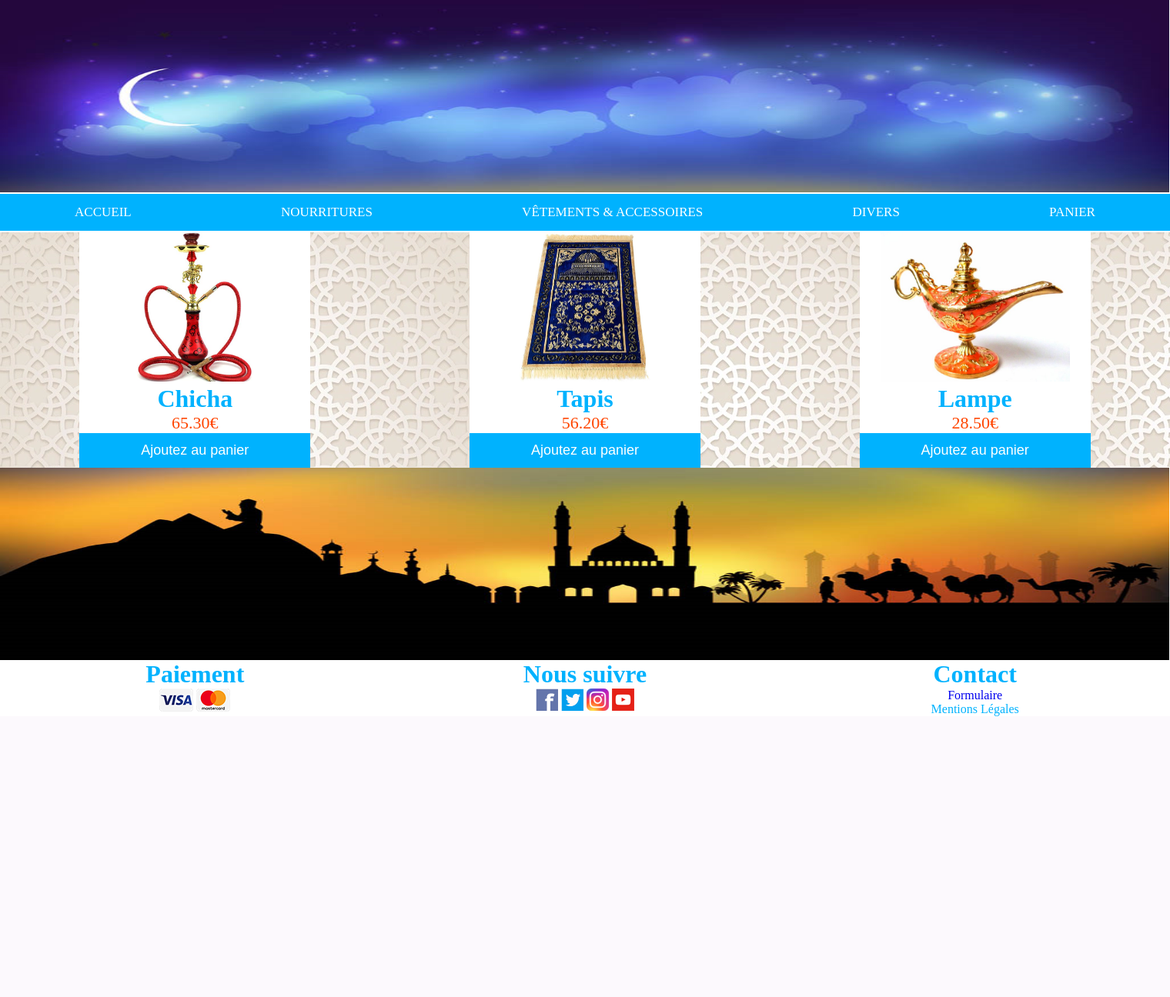
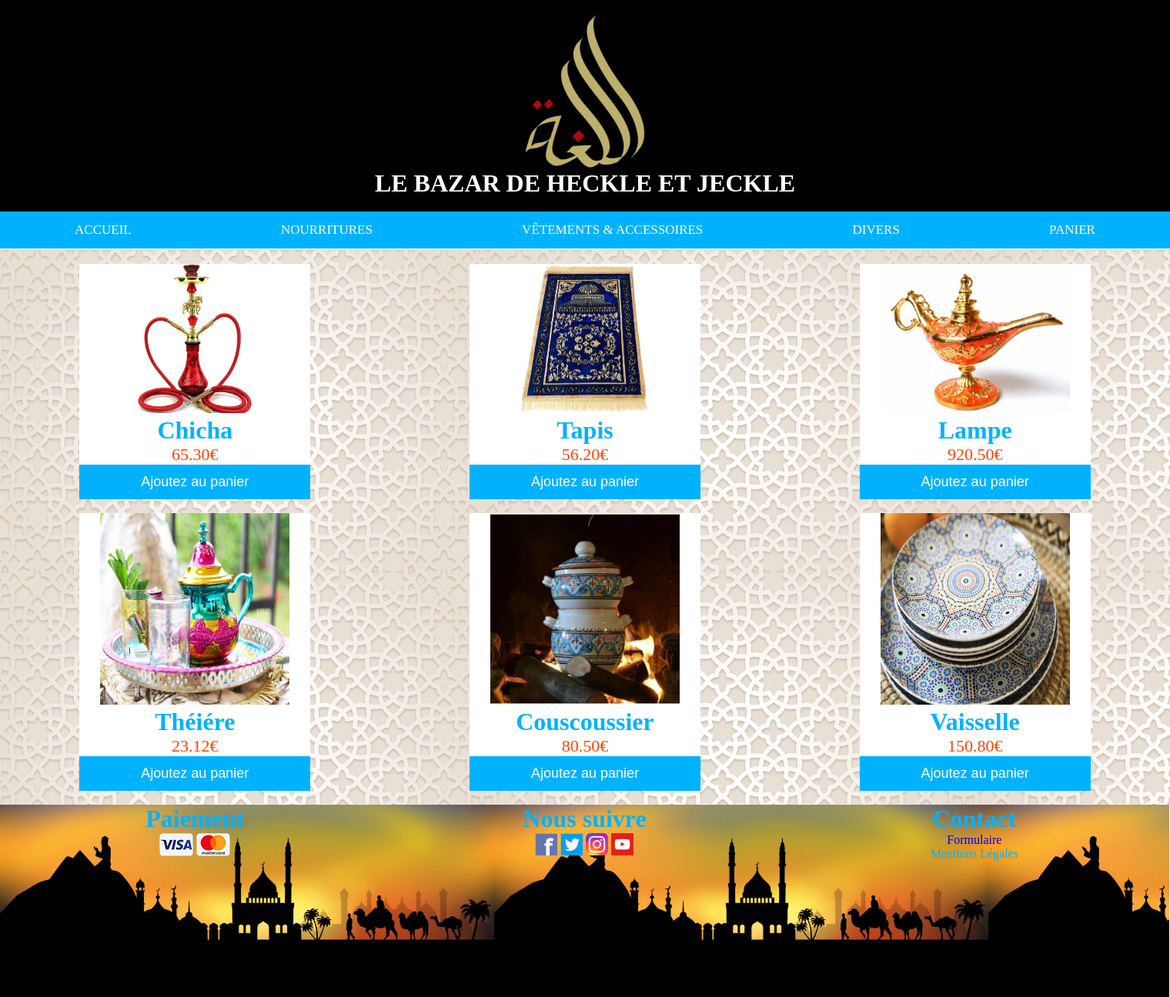
Before and after one commit to nicepowpowloko/heckle-jeckle, a PHP site: page /divers.php in a window 1520 px wide. Shown: the whole page at 77% size. Before the commit the page ends 931 px from the top, so only its background shows below. Run offline with PHP 8.4, Linux system fonts and the light colour scheme.

Commit message:
Lundi matin...

```diff
--- a/Page du Site/divers.php
+++ b/Page du Site/divers.php
@@ -15,6 +15,8 @@ include '../acceuil/nav.php'
 ?>
 
 <main>
+  <br>
+<div class="AR">
   <div class="card">
     <img src="../Images/Chicha.jpg" style="width:50%">
     <h1>Chicha</h1>
@@ -30,9 +32,32 @@ include '../acceuil/nav.php'
   <div class="card">
     <img src="../Images/Lampe Génie.jpg" style="width:82%">
     <h1>Lampe</h1>
-  <p class="price">28.50€</p>
+    <p class="price">920.50€</p>
     <p><button>Ajoutez au panier</button></p>
   </div>
+</div>
+<br>
+<div class="AR">
+  <div class="card">
+      <img src="../Images/théiére.jpg" style="width:82%">
+      <h1>Théiére</h1>
+      <p class="price">23.12€</p>
+      <p><button>Ajoutez au panier</button></p>
+  </div>
+  <div class="card">
+    <img src="../Images/couscousiere.webp" style="width:82%">
+    <h1>Couscoussier</h1>
+    <p class="price">80.50€</p>
+    <p><button>Ajoutez au panier</button></p>
+  </div>
+  <div class="card">
+    <img src="../Images/vaiselle.jpg" style="width:82%">
+    <h1>Vaisselle</h1>
+    <p class="price">150.80€</p>
+    <p><button>Ajoutez au panier</button></p>
+  </div>
+</div>
+<br>
 </main>
 
 </body>
@@ -41,10 +66,14 @@ include '../acceuil/nav.php'
      *{
         margin: 0;
     }
+
+    .AR{
+    display: flex;
+    justify-content: space-evenly;
+    flex-wrap: wrap;
+}
+
     main{
-        text-align: center;
-        display: flex;
-        flex-wrap: wrap;
         background-image: url('../Images/Background.jpg');
     }
 
--- a/Page du Site/index.php
+++ b/Page du Site/index.php
@@ -18,7 +18,7 @@ include '../acceuil/nav.php'
 
 <main>
 
-  <img src="../Images/Marchand.jpg" alt="">
+<img src="../Images/Marchand.jpg" alt="">
 <div class="bienvenue">
 <h1>Ah, Salam, je vous souhaite le bonsoir, mon noble ami.</h1>
 <p>
@@ -59,7 +59,7 @@ main{
     background-color: white;
     border-radius: 30px;
     text-align: center;
-
+    font-size: 18px;
 }
 
 </style>
--- a/acceuil/en-tête.php
+++ b/acceuil/en-tête.php
@@ -9,7 +9,10 @@
 <body>
 
 <header>
-    <img src="../Images/Header.png" height="250px" width="1519px">
+    <div class="logo"><img src="../Images/Logo.png" alt=""></div>
+    <div class="titre">
+        <h1>LE BAZAR DE HECKLE ET JECKLE</h1>
+    </div>
 </header>
 
 <style>
@@ -17,8 +20,22 @@
         margin: 0;
     }
 
+    .titre{
+        justify-content: center;
+        display: flex;
+        font-family: "Algerian";
+    }
+
     header{
+        background-color: black;
+        padding: 20px;
+        color: white;
+    }
 
+    .logo{
+        display: flex;
+        height: 200px;
+        justify-content: center;
     }
 
 </style>
--- a/acceuil/footer.php
+++ b/acceuil/footer.php
@@ -1,7 +1,6 @@
 <body>
     <footer>
         <div class="wrapper">
-        <img src="../Images/Footer.png" height="250px" width="1519px">
         <div class="gauche">
             <h1>Paiement</h1>
             <img src="../Images/VISA.png" alt="">
@@ -33,22 +32,26 @@
 
 
     footer{
+      background:url('../Images/Footer.png');
+      background-size:contain;
         flex-wrap: wrap;
         color: #00B2FE;
         font-family: 'Arabela';
         text-align: center;
+        height: 250px;
+        width: 1519px;
+        background-repeat: none;
     }
 
     a{
       text-decoration: none;
     }
 
-    .wrapper {
+  .wrapper {
   display: flex;
+  justify-content: space-around;
   flex-wrap: wrap;
   min-height: 100px;
-  position: absolute;
-
 }
 
 .gauche {
```
Also changed, not shown: Page du Site/nourriture.php (+31 -4 lines), Page du Site/vêtements & accesoires.php (+30 -4 lines), Images/Café.jpg (added), Images/Harissa.webp (added), Images/Logo.png (added), Images/Nourriture Banner.jpg (added), Images/Thé.png (added), Images/théiére.jpg, Images/vaiselle.jpg. Lines whose indentation alone changed are shown as unchanged.
